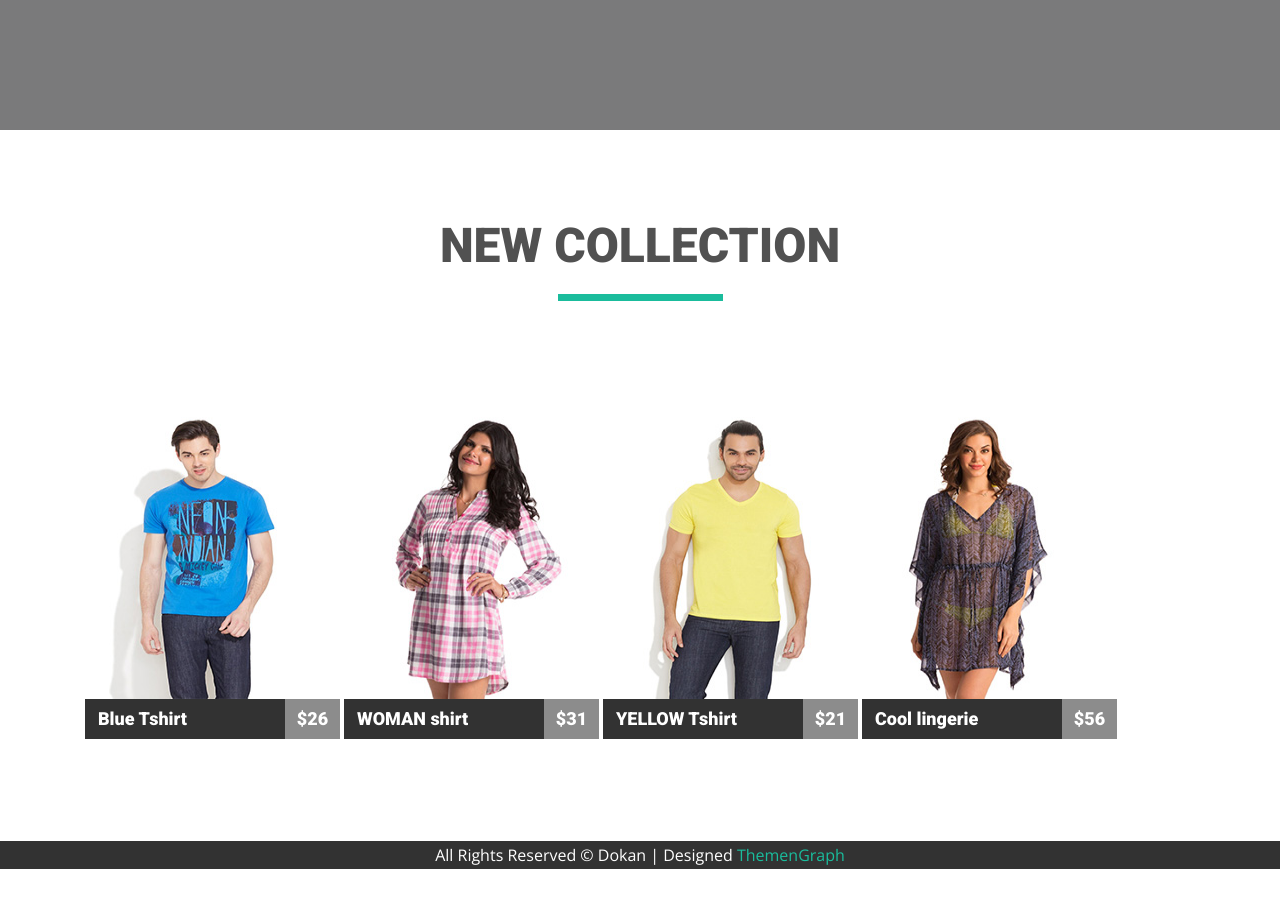
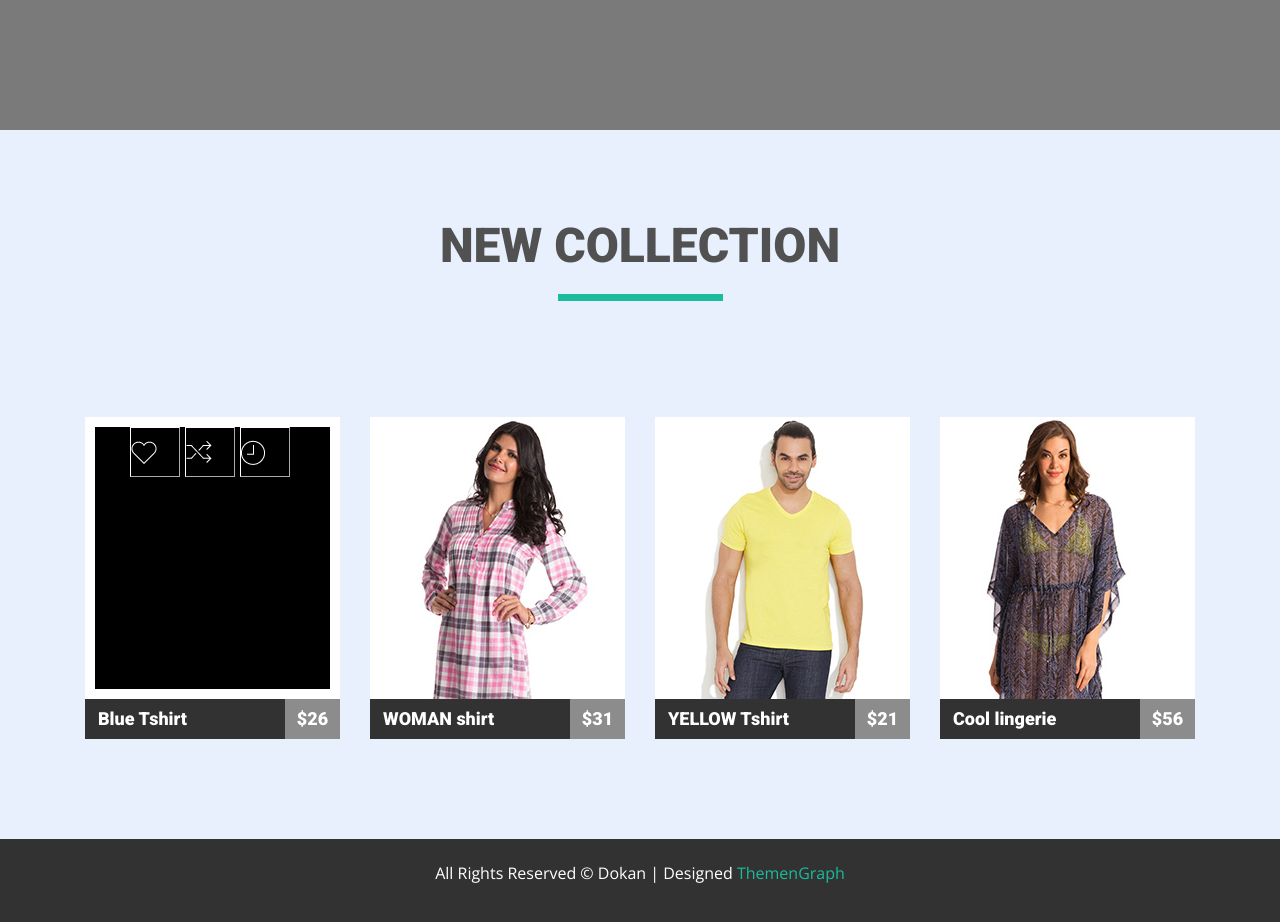
Before and after one commit to vlad-lutsenko/goit-fe-course, a plain HTML site: page module-05/index.html in a window 1280 px wide. Shown: the part 560-1482 px from the top of the page. Before the commit the page ends 1429 px from the top, so only its background shows below. Drawn offline with nearby package versions, Linux system fonts and the light colour scheme.

```diff
--- a/module-05/index.html
+++ b/module-05/index.html
@@ -41,62 +41,97 @@
   </header>
 
   <main>
+    <section>
       <ul class="slider">
         <li class="slider-item">
           <div class="slider-item-menu container">
             <button class="previous"><img src="img/tour/prev.png" alt="previous slide"></button>
             <button class="next"><img src="img/tour/next.png" alt="next slide"></button>
-          <figure class="tour-menu">
+            <div class="tour-menu">
               <p class="tour">AFFORDABLE PARIS TOURS</p>
-            <figcaption>
               <ul>
                 <li class="tour-list-item">
                   <a href="" class="tour-list-item-link">CITY TOURS</a>
-                  <span>/</span>
+                  <span>&#47;</span>
                 </li>
                 <li class="tour-list-item">
                   <a href="" class="tour-list-item-link">TOUR TICKETS</a>
-                  <span>/</span>
+                  <span>&#47;</span>
                 </li>
                 <li class="tour-list-item">
                   <a href="" class="tour-list-item-link">TOUR GUIDES</a>
                 </li>
               </ul>
-            </figcaption>
-          </figure>
-
+            </div>
           </div>
         </li>
       </ul>
-    <section class="new-collection container">
+    </section>
+    <section class="new-collection">
       <h2 class="nc-tittle">new collection</h2>
-      <ul class="nc-list">
+      <ul class="nc-list container">
         <li class="nc-item">
-            <img src="img/collection/blueS.jpg" width="255" height="282" alt="blue Tshirt">
-            <p class="nc-desription">Blue Tshirt</p>
+          <figure class="nc-desription">
+            <img src="img/collection/blueS.jpg" alt="blue Tshirt">
+            <figcaption>
+              <div class="overlay">
+                <ul class="icons">
+                  <li class="icons-item">
+                    <button>
+                      <img src="img/icons/heart.png" alt="heart">
+                    </button>
+                  </li>
+                  <li class="icons-item">
+                    <button>
+                      <img src="img/icons/arrows.png" alt="arrows">
+                    </button>
+                  </li>
+                  <li class="icons-item">
+                    <button>
+                      <img src="img/icons/time.png" alt="clock">
+                    </button>
+                  </li>
+                </ul>
+
+              </div>
+              <p class="nc-name">Blue Tshirt</p>
               <p class="nc-price">$26</p>
+            </figcaption>
+          </figure>
         </li>
         <li class="nc-item">
-          <img src="img/collection/women.jpg" width="255" height="282" alt="WOMAN shirt">
-          <p class="nc-desription">WOMAN shirt</p>
+          <figure class="nc-desription">
+            <img src="img/collection/women.jpg" alt="WOMAN shirt">
+            <figcaption>
+              <p class="nc-name">WOMAN shirt</p>
               <p class="nc-price">$31</p>
+            </figcaption>
+          </figure>
         </li>
         <li class="nc-item">
-          <img src="img/collection/yellowS.jpg" width="255" height="282" alt="YELLOW Tshirt">
-          <p class="nc-desription">YELLOW Tshirt</p>
+          <figure class="nc-desription">
+            <img src="img/collection/yellowS.jpg" alt="YELLOW Tshirt">
+            <figcaption>
+              <p class="nc-name">YELLOW Tshirt</p>
               <p class="nc-price">$21</p>
+            </figcaption>
+          </figure>
         </li>
         <li class="nc-item">
-            <img src="img/collection/cool.jpg" width="255" height="282" alt="Cool lingerie">
-            <p class="nc-desription">Cool lingerie</p>
+          <figure class="nc-desription">
+            <img src="img/collection/cool.jpg" alt="Cool lingerie">
+            <figcaption>
+              <p class="nc-name">Cool lingerie</p>
               <p class="nc-price">$56</p>
+            </figcaption>
+          </figure>
         </li>
       </ul>
     </section>
   </main>
 
   <footer class="footer">
-    <p class="footer-text">All Rights Reserved © Dokan | Designed <span>ThemenGraph</span>
+    <p class="footer-text">All Rights Reserved &#169; Dokan &#124; Designed <span>ThemenGraph</span>
     </p>
 
   </footer>
--- a/module-05/styles/style.css
+++ b/module-05/styles/style.css
@@ -3,9 +3,14 @@
   padding: 0;
   box-sizing: border-box;
 }
+img {
+  display: block;
+  max-width: 100%;
+  height: auto;
+}
 .container {
   width: 1110px;
-  margin: auto;
+  margin: 0 auto;
 }
 .navigation {
   height: 90px;
@@ -14,7 +19,6 @@
 .company {
   display: inline-block;
   margin-right: 555px;
-
 }
 .company-link {
   text-decoration: none;
@@ -49,11 +53,8 @@
 .navigation-menu-item:not(:last-child) {
   margin-right: 25px;
 }
-.menu-item-link:hover {
+.menu-item-link:hover, :focus {
   color: #1abc9c;
-}
-.slider {
-  margin-bottom: 100px;
 }
 .slider-item {
   height: 600px;
@@ -61,19 +62,22 @@
   background-image:
   linear-gradient(to top, rgba(0, 0, 2, 0.52), rgba(0, 0, 2, 0.52)),
   url(../img/tour/tour-girls.jpg);
+  background-repeat: no-repeat;
   background-size: cover;
   background-position: center;
 }
 .slider-item-menu button {
-  background-color: rgb(78, 198, 171);
-  opacity: 0.651;
+  background-color: rgba(78, 198, 171, 0.651);
   position: absolute;
   width: 104px;
   height: 104px;
   border: none;
 }
+.slider-item-menu button img {
+  margin: auto;
+}
 .previous {
-  top: 255px;
+  top: 225px;
   left: 0;
 }
 .next {
@@ -96,8 +100,9 @@
   color: #ff7200;
   font-size: 60px;
   line-height: 82px;
+  white-space: nowrap;
 }
-.slider:hover .tour{
+.slider :hover .tour{
   color: #ffffff;
 }
 .tour-list-item {
@@ -113,6 +118,10 @@
   text-decoration: none;
   text-transform: uppercase;
   color: #ffffff;
+}
+.new-collection {
+  background-color: #e9f0fd;
+  padding: 100px 0 100px 0;
 }
 .nc-tittle {
   font-family: 'roboto', sans-serif;
@@ -133,17 +142,16 @@
   margin: auto;
   margin-top: 32px;
 }
+.nc-list {
+  font-size: 0;
+}
+.nc-list :not(:last-child) {
+  margin-right: 30px;
+}
 .nc-item {
   display: inline-block;
   list-style: none;
-  font-size: 0;
-  width: 255px;
-  height: 322px;
-  margin-bottom: 102px;
   position: relative;
-}
-.nc-item :not(:last-child) {
-  margin-right: 30px;
 }
 .nc-desription {
   font-family: 'roboto', sans-serif;
@@ -151,29 +159,68 @@
   font-size: 18px;
   line-height: 32px;
   color: #ffffff;
-  height: 40px;
-  padding-top: 4px;
+  width: 255px;
+  height: 322px;
+}
+.nc-name {
   background-color: #323232;
   padding-left: 13px;
   width: 200px;
+  height: 40px;
+  padding-top: 4px;
+  position: absolute;
+  bottom: 0;
+  left: 0;
 }
 .nc-price {
-  font-family: 'roboto', sans-serif;
-  font-weight: 900;
-  font-size: 18px;
-  line-height: 32px;
-  color: #ffffff;
+  width: 55px;
   height: 40px;
-  padding-top: 4px;
-  width: 55px;
   text-align: center;
   background-color: #8c8c8c;
+  padding-top: 4px;
   position: absolute;
-  top: 282px;
-  left:200px;
+  bottom: 0;
+  right: 0;
+}
+.overlay {
+  border-width: 10px;
+  border-color: rgb(255, 255, 255);
+  border-style: solid;
+  background-color: rgb(0, 0, 0);
+  /* opacity: 0; */
+  position: absolute;
+  top: 0;
+  left: 0;
+  width: 255px;
+  height: 282px;
+  z-index: 1;
+}
+.icons {
+  font-size: 0;
+  width: 165px;
+  height: 50px;
+  margin: auto;
+}
+.icons :not(:last-child) {
+  margin-right: 5px;
+}
+.icons-item {
+  display: inline-block;
+}
+.icons-item button {
+  width: 50px;
+  height: 50px;
+  border-width: 1px;
+  border-color: #ffffff;
+  background: transparent;
+}
+.nc-item :hover .overlay{
+  opacity: 0.549;
 }
 .footer {
   background-color: #323232;
+  height: 88px;
+  padding-top: 20px;
 }
 .footer-text {
   font-family: 'open sans', sans-serif;
```
Also changed, not shown: module-05/img/icons/arrows.png (added), module-05/img/icons/heart.png (added), module-05/img/icons/time.png (added), module-05/img/icons/trolley.png (added). Lines whose indentation alone changed are shown as unchanged.
